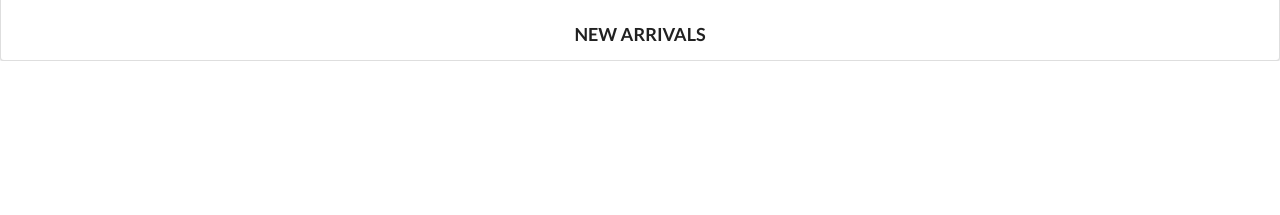
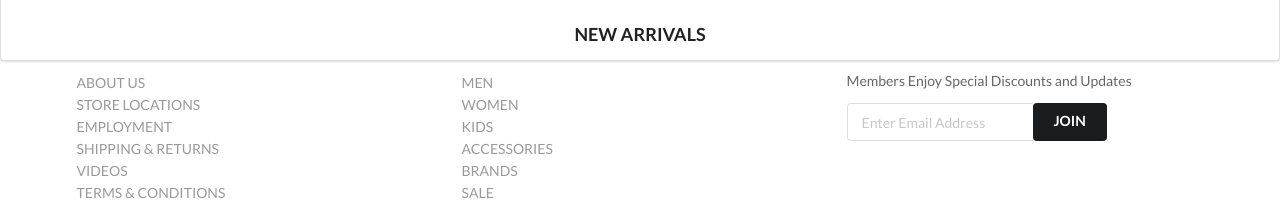
Before and after one commit to rabitz808/islandsnow, a plain HTML site: page index.html in a window 1280 px wide. Shown: the part 1248-1463 px from the top of the page. Before the commit the page ends 1309 px from the top, so only its background shows below. Drawn offline with nearby package versions, Linux system fonts and the light colour scheme.

Commit message:
WOD 3 The footer

```diff
--- a/index.html
+++ b/index.html
@@ -28,8 +28,9 @@
 </div>
 
 <div class="ui borderless white menu">
-<img class="ui top aligned left image" src="https://cdn.shopify.com/s/files/1/1035/5187/files/ISH_-_Sport_Hex_800x.png?v=1597883504"
-     width="300px" alt="">
+  <img class="ui top aligned left image"
+       src="https://cdn.shopify.com/s/files/1/1035/5187/files/ISH_-_Sport_Hex_800x.png?v=1597883504"
+       width="300px" alt="">
 
   <div class="ui simple dropdown item">
     Men
@@ -93,8 +94,43 @@
 </div>
 
 <div class="ui segment">
-  <img class="ui fluid image" src="https://cdn.shopify.com/s/files/1/1035/5187/files/SLICK_MASK_1944x.jpg?v=1608755262" alt="">
+  <img class="ui fluid image" src="https://cdn.shopify.com/s/files/1/1035/5187/files/SLICK_MASK_1944x.jpg?v=1608755262"
+       alt="">
   <h3 class="ui center aligned header">NEW ARRIVALS</h3>
+</div>
+
+<div class="ui three column grid container">
+  <div class="column">
+    <div class="ui link list">
+      <a class="item">ABOUT US</a>
+      <a class="item">STORE LOCATIONS</a>
+      <a class="item">EMPLOYMENT</a>
+      <a class="item">SHIPPING & RETURNS</a>
+      <a class="item">VIDEOS</a>
+      <a class="item">TERMS & CONDITIONS</a>
+    </div>
+  </div>
+  <div class="column">
+    <div class="ui link list">
+      <a class="item">MEN</a>
+      <a class="item">WOMEN</a>
+      <a class="item">KIDS</a>
+      <a class="item">ACCESSORIES</a>
+      <a class="item">BRANDS</a>
+      <a class="item">SALE</a>
+    </div>
+  </div>
+  <div class="column">
+    <div class="ui header">
+      <div class="sub header">Members Enjoy Special Discounts and Updates</div>
+    </div>
+    <div class="ui right labeled input">
+      <input type="text" placeholder="Enter Email Address">
+      <div class="ui black button">
+        JOIN
+      </div>
+    </div>
+  </div>
 </div>
 
 </body>
```
